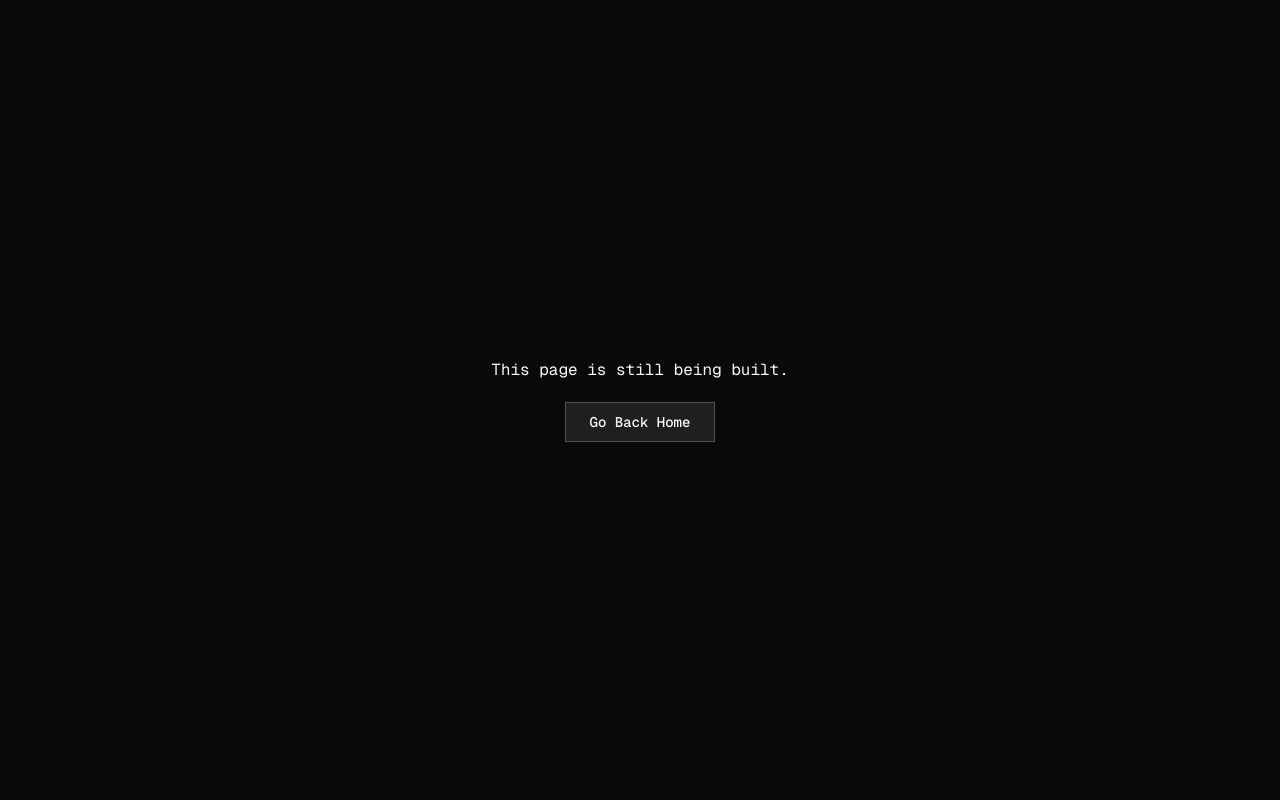
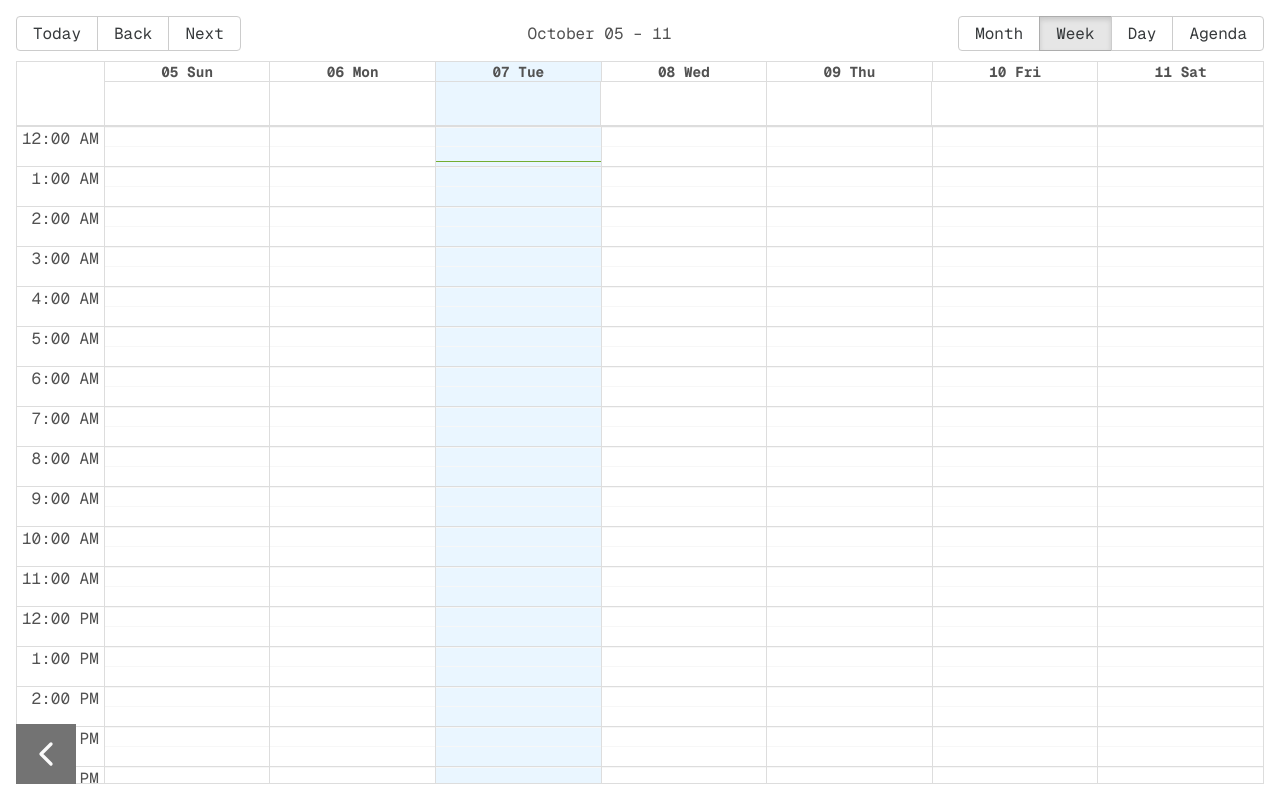
Before and after one commit to Jorstors/movie-picker, a Next.js app: page /calendar in a window 1280 px wide. Built offline with nearby package versions, Linux system fonts and the light colour scheme; no server answers.

Commit message:
Added calendar page functionality, as well as event context in root layout

```diff
--- a/app/calendar/page.tsx
+++ b/app/calendar/page.tsx
@@ -1,18 +1,74 @@
-// app/calendar/page.tsx
+"use client";
+
+import { Calendar, momentLocalizer, Views } from "react-big-calendar";
+import "react-big-calendar/lib/css/react-big-calendar.css";
+import moment from "moment";
+import { useContext, useEffect } from "react";
+import { EventContext } from "@/lib/EventProvider";
+import EventFetch from "@/lib/Events";
+import Link from "next/link";
 import { Button } from "@/components/ui/button";
-import Link from "next/link";
+import { ChevronLeftIcon } from "lucide-react";
 
-function CalendarPage() {
-  return <div className="w-screen h-screen grid place-items-center">
-    <div className="flex flex-col items-center">
+const localizer = momentLocalizer(moment);
 
-      <p>This page is still being built.</p>
-      <Link href="/">
-        <Button variant="outline" size="lg" className="hover:cursor-pointer mt-5">Go Back Home</Button>
-      </Link>
-
-    </div>
-  </div>;
+function formatDate(date: string, time: string) {
+  // Event data is in "MM/DD/YYYY" format for date and "HH24:MI" for time
+  const [month, day, year] = date.split("/").map(Number);
+  const [hours, minutes] = time.split(":").map(Number);
+  return new Date(year, month - 1, day, hours, minutes);
 }
 
-export default CalendarPage;
+export default function CalendarPage() {
+  const { events, setEvents } = useContext(EventContext);
+  const formattedEvents = events.map((event) => ({
+    title: event.title,
+    start: formatDate(event.date, event.time),
+    end: new Date(formatDate(event.date, event.time).getTime() + 3 * 60 * 60 * 1000),
+  }));
+
+  console.log("Events: ", events);
+  console.log("Formatted Events for Calendar: ", formattedEvents);
+
+  // Fetch events from the database
+  useEffect(() => {
+    const fetchEvents = async () => {
+      try {
+        const events_data = await EventFetch();
+        setEvents(events_data);
+      }
+      catch (error) {
+        console.error("Error fetching events:", error);
+      }
+    }
+    fetchEvents();
+  }, [setEvents]);
+
+  return (
+    <div className="w-screen h-screen p-4 bg-white text-neutral-600">
+      <Calendar
+        localizer={localizer}
+        events={formattedEvents}
+        startAccessor="start"
+        endAccessor="end"
+        defaultView={Views.WEEK}
+        views={[Views.MONTH, Views.WEEK, Views.DAY, Views.AGENDA]}
+        popup
+        style={{ height: "100%" }}
+      />
+      {/* Floating back button */}
+      <div className="fixed bottom-4 left-4 bg-background">
+        <Link href="/">
+          <Button
+            variant="default"
+            size="icon"
+            className="hover:cursor-pointer size-10 sm:size-15">
+            <ChevronLeftIcon
+              className="size-5 sm:size-7 md:size-10"
+            />
+          </Button>
+        </Link>
+      </div>
+    </div>
+  );
+}
--- a/app/layout.tsx
+++ b/app/layout.tsx
@@ -2,6 +2,7 @@
 import type { Metadata } from "next";
 import { Geist, Geist_Mono } from "next/font/google";
 import { ThemeProvider } from "next-themes";
+import EventProvider from "@/lib/EventProvider";
 import "./globals.css";
 
 const geistSans = Geist({
@@ -33,7 +34,9 @@ export default function RootLayout({
       >
         {/* Only render dark theme */}
         <ThemeProvider attribute="class" defaultTheme="dark" enableSystem={false}>
-          {children}
+          <EventProvider>
+            {children}
+          </EventProvider>
         </ThemeProvider>
       </body>
     </html>
--- a/app/page.tsx
+++ b/app/page.tsx
@@ -8,10 +8,11 @@ import EventFetch from "@/lib/Events";
 import TabBar from "@/components/TabBar";
 import AddEdit from "@/components/AddEditEvents";
 import EventDialogue from "@/components/EventDialogue";
-import { createContext, useEffect, useState, Suspense } from "react";
+import { createContext, useEffect, useState, Suspense, useContext } from "react";
 import type { Event } from "@/lib/types";
 import PromptName from "@/components/PromptName";
 import { Button } from "@/components/ui/button";
+import { EventContext } from "@/lib/EventProvider";
 
 type userContextType = {
   user: string;
@@ -21,7 +22,7 @@ type userContextType = {
 const userContext = createContext<userContextType>({} as userContextType);
 
 function Home() {
-  const [events, setEvents] = useState<Event[]>([]);
+  const { events, setEvents } = useContext(EventContext);
   const [loading, setLoading] = useState(true)
   const [user, setUser] = useState("");
   const [refresh, setRefresh] = useState<number>(0);
--- /dev/null
+++ b/lib/EventProvider.tsx
@@ -0,0 +1,25 @@
+"use client";
+
+import { createContext, useState } from "react";
+import React from "react";
+import { Event } from "./types";
+
+type EventContextType = {
+  events: Event[];
+  setEvents: React.Dispatch<React.SetStateAction<Event[]>>;
+}
+
+const EventContext = createContext<EventContextType>({} as EventContextType);
+
+export default function EventProvider({ children }: { children: React.ReactNode }) {
+  const [events, setEvents] = useState<Event[]>([]);
+
+  return (
+    <EventContext.Provider value={{ events, setEvents }}>
+      {children}
+    </EventContext.Provider>
+  )
+
+}
+
+export { EventContext };
--- a/package.json
+++ b/package.json
@@ -19,6 +19,7 @@
     "clsx": "^2.1.1",
     "date-fns": "^4.1.0",
     "lucide-react": "^0.544.0",
+    "moment": "^2.30.1",
     "next": "15.5.4",
     "next-themes": "^0.4.6",
     "react": "19.1.0",
@@ -35,6 +36,7 @@
     "eslint": "^9",
     "eslint-config-next": "15.5.4",
     "patch-package": "^8.0.1",
+    "react-big-calendar": "^1.19.4",
     "tailwindcss": "^4",
     "tw-animate-css": "^1.4.0",
     "typescript": "^5"
```
Also changed, not shown: 1 other file (tests, documents, lock files or other folders).
